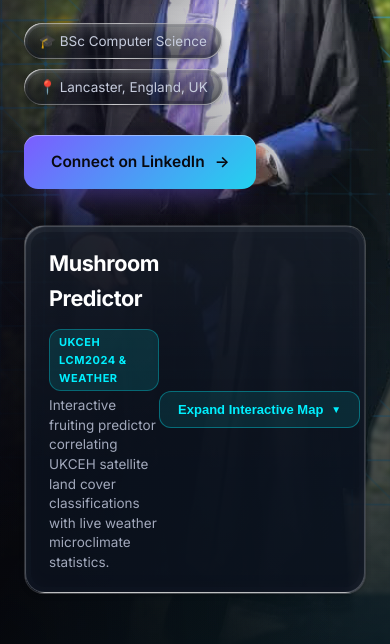
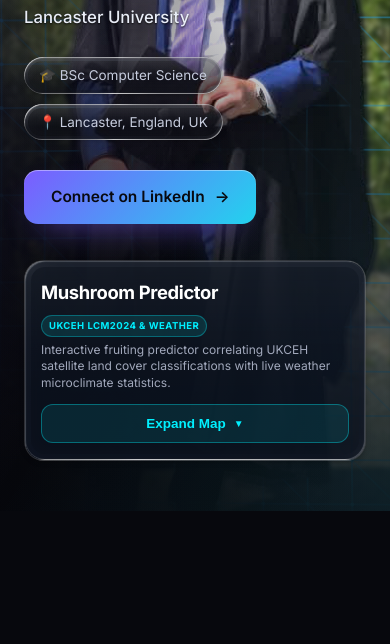
Before and after one commit to DinasSt/website, a website built with webpack: page index.html in a window 390 px wide. Shown: the part 333-977 px from the top of the page. After the commit the page ends 844 px from the top, so only its background shows below. Built offline with nearby package versions, Linux system fonts and the light colour scheme.

Commit message:
Improve Mushroom Predictor mobile responsiveness and button sizing

```diff
--- a/index.html
+++ b/index.html
@@ -265,7 +265,8 @@
     display: flex;
     align-items: center;
     justify-content: space-between;
-    padding: 20px 24px;
+    padding: 18px 22px;
+    gap: 16px;
     cursor: pointer;
     user-select: none;
     background: rgba(13, 21, 34, 0.65);
@@ -279,17 +280,19 @@
     display: flex;
     flex-direction: column;
     gap: 5px;
+    flex: 1;
+    min-width: 0;
   }
 
   .mp-title-row {
     display: flex;
     align-items: center;
-    gap: 12px;
+    gap: 10px;
     flex-wrap: wrap;
   }
 
   .mp-title {
-    font-size: 1.35rem;
+    font-size: 1.3rem;
     font-weight: 700;
     letter-spacing: -0.02em;
     color: #fff;
@@ -297,19 +300,21 @@
   }
 
   .mp-badge {
-    font-size: 11px;
+    font-size: 10px;
     font-weight: 700;
     text-transform: uppercase;
     letter-spacing: 0.05em;
     background: rgba(0, 240, 255, 0.12);
     color: var(--accent-cyan);
     border: 1px solid rgba(0, 240, 255, 0.3);
-    padding: 3px 9px;
+    padding: 3px 8px;
     border-radius: 12px;
+    white-space: nowrap;
+    flex-shrink: 0;
   }
 
   .mp-subtitle {
-    font-size: 13.5px;
+    font-size: 13px;
     color: var(--muted);
     margin: 0;
     line-height: 1.45;
@@ -318,6 +323,7 @@
   .mp-toggle-btn {
     display: flex;
     align-items: center;
+    justify-content: center;
     gap: 8px;
     background: rgba(0, 240, 255, 0.1);
     color: var(--accent-cyan);
@@ -329,6 +335,9 @@
     cursor: pointer;
     transition: all 0.2s ease;
     white-space: nowrap;
+    min-width: 140px;
+    flex-shrink: 0;
+    box-sizing: border-box;
   }
   .mp-toggle-btn:hover {
     background: rgba(0, 240, 255, 0.2);
@@ -369,13 +378,6 @@
     height: 640px;
     width: 100%;
     background: #070a0f;
-  }
-
-  @media (max-width: 900px) {
-    .mp-app-container {
-      flex-direction: column;
-      height: 900px;
-    }
   }
 
   /* Sidebar */
@@ -392,16 +394,6 @@
     gap: 12px;
   }
 
-  @media (max-width: 900px) {
-    .mp-sidebar {
-      width: 100%;
-      min-width: 100%;
-      height: 50%;
-      border-right: none;
-      border-bottom: 1px solid rgba(255, 255, 255, 0.08);
-    }
-  }
-
   .mp-sidebar::-webkit-scrollbar { width: 5px; }
   .mp-sidebar::-webkit-scrollbar-thumb { background: #223247; border-radius: 3px; }
 
@@ -417,6 +409,66 @@
     width: 100%;
     height: 100%;
     background: #07090e;
+  }
+
+  @media (max-width: 768px) {
+    .mp-header {
+      flex-direction: column;
+      align-items: stretch;
+      padding: 16px;
+      gap: 12px;
+    }
+
+    .mp-title-row {
+      display: flex;
+      align-items: center;
+      justify-content: space-between;
+      gap: 8px;
+    }
+
+    .mp-title {
+      font-size: 1.15rem;
+    }
+
+    .mp-badge {
+      font-size: 9.5px;
+      padding: 2px 7px;
+    }
+
+    .mp-subtitle {
+      font-size: 12px;
+      line-height: 1.4;
+    }
+
+    .mp-toggle-btn {
+      width: 100%;
+      min-width: 100%;
+      padding: 11px 16px;
+      font-size: 13.5px;
+    }
+
+    .mp-app-container {
+      flex-direction: column;
+      height: auto;
+    }
+
+    .mp-map-pane {
+      order: 1;
+      height: 320px;
+      min-height: 320px;
+      width: 100%;
+    }
+
+    .mp-sidebar {
+      order: 2;
+      width: 100%;
+      min-width: 100%;
+      height: auto;
+      max-height: 480px;
+      border-right: none;
+      border-top: 1px solid rgba(255, 255, 255, 0.08);
+      padding: 12px;
+    }
   }
 
   /* Sub-components */
@@ -758,7 +810,7 @@
               </p>
             </div>
             <button class="mp-toggle-btn" id="mp-toggle-btn" type="button">
-              <span id="mp-btn-label">Expand Interactive Map</span>
+              <span id="mp-btn-label">Expand Map</span>
               <span id="mp-btn-arrow" class="mp-arrow">▼</span>
             </button>
           </div>
@@ -953,7 +1005,7 @@
     }
   } else {
     drawer.classList.remove('open');
-    label.innerText = 'Expand Interactive Map';
+    label.innerText = 'Expand Map';
     arrow.classList.remove('rotated');
   }
 };
```
